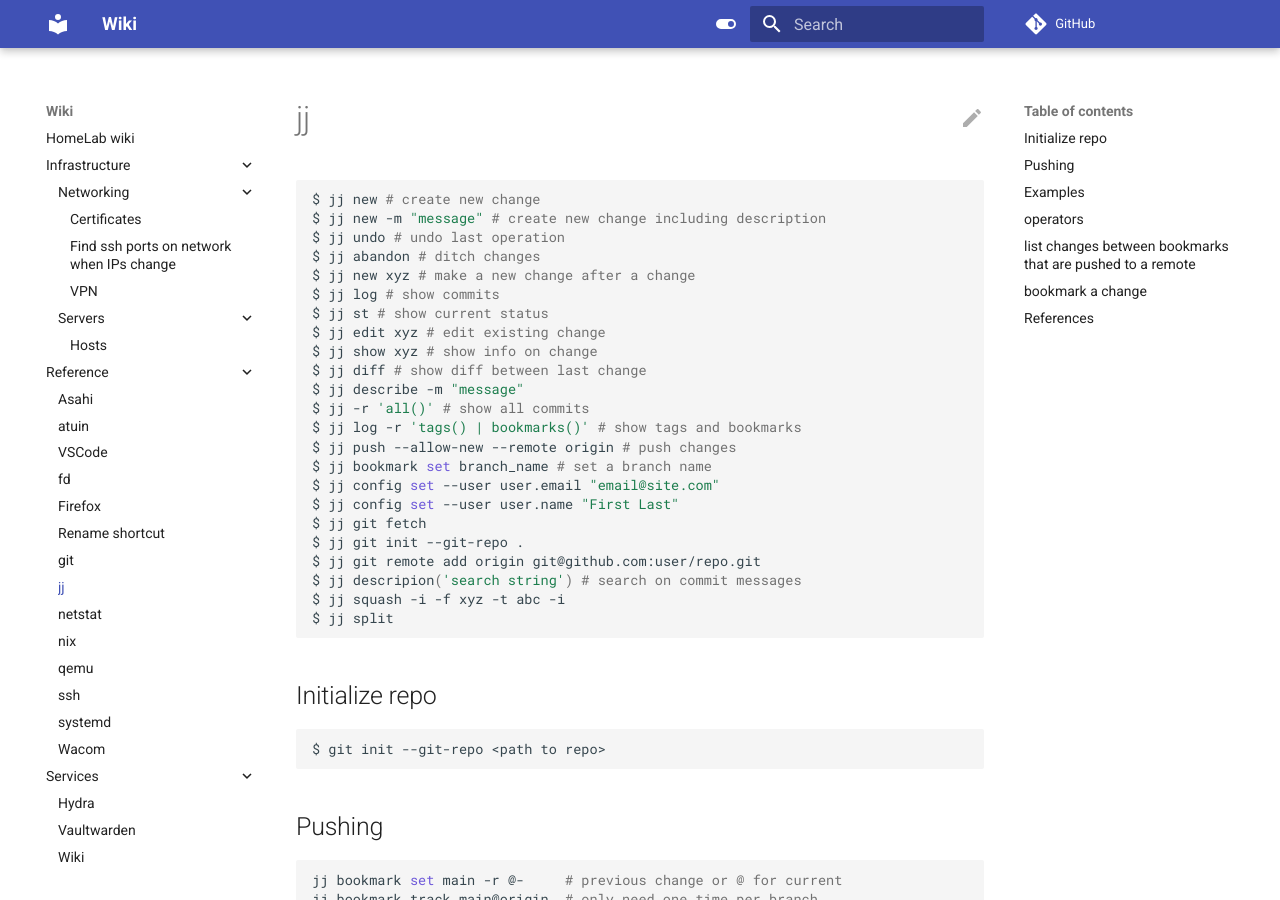
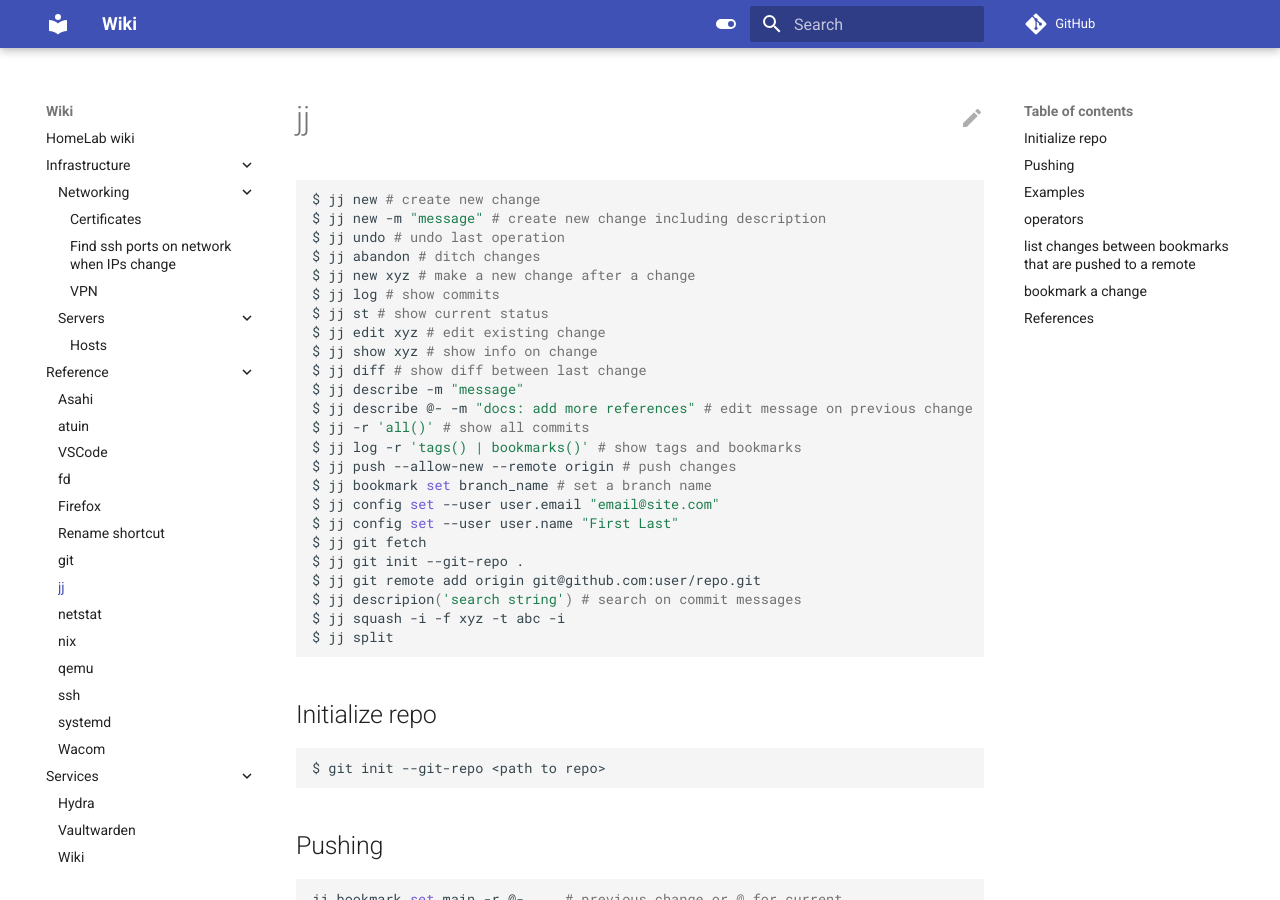
Before and after one commit to icecreammatt/wiki, an MkDocs documentation site: the page built from docs/reference/jj.md, in a window 1280 px wide and 900 px high. Built offline with MkDocs 1.6.1 and Material for MkDocs 9.7.7, drawn with Linux system fonts in a browser that asks for light colours; comment, search, counter and statistics services are not loaded.

Commit message:
docs: add more references

```diff
--- a/docs/reference/jj.md
+++ b/docs/reference/jj.md
@@ -12,6 +12,7 @@
 $ jj show xyz # show info on change
 $ jj diff # show diff between last change
 $ jj describe -m "message"
+$ jj describe @- -m "docs: add more references" # edit message on previous change
 $ jj -r 'all()' # show all commits
 $ jj log -r 'tags() | bookmarks()' # show tags and bookmarks
 $ jj push --allow-new --remote origin # push changes
@@ -72,3 +73,4 @@
 - [In-Praise-of-Stacked-PRs](https://benjamincongdon.me/blog/2022/07/17/In-Praise-of-Stacked-PRs/)
 - [Branchless-Git](https://benjamincongdon.me/blog/2021/12/07/Branchless-Git/)
 - [Working branches and the JJ "way"](https://github.com/jj-vcs/jj/discussions/2425)
+- [some-hot-jj-tips](https://willhbr.net/2024/05/26/some-hot-jj-tips/)
```
